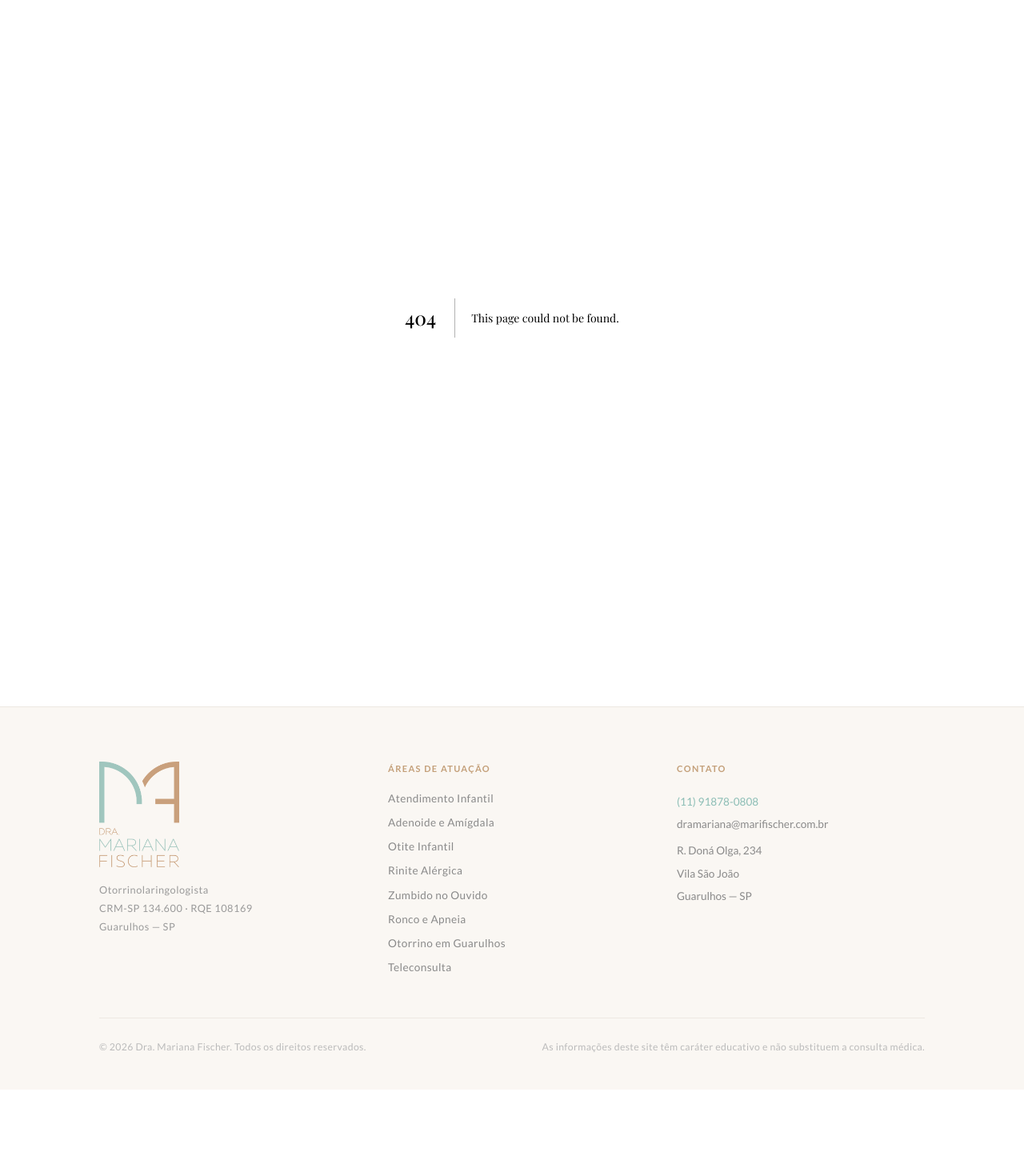
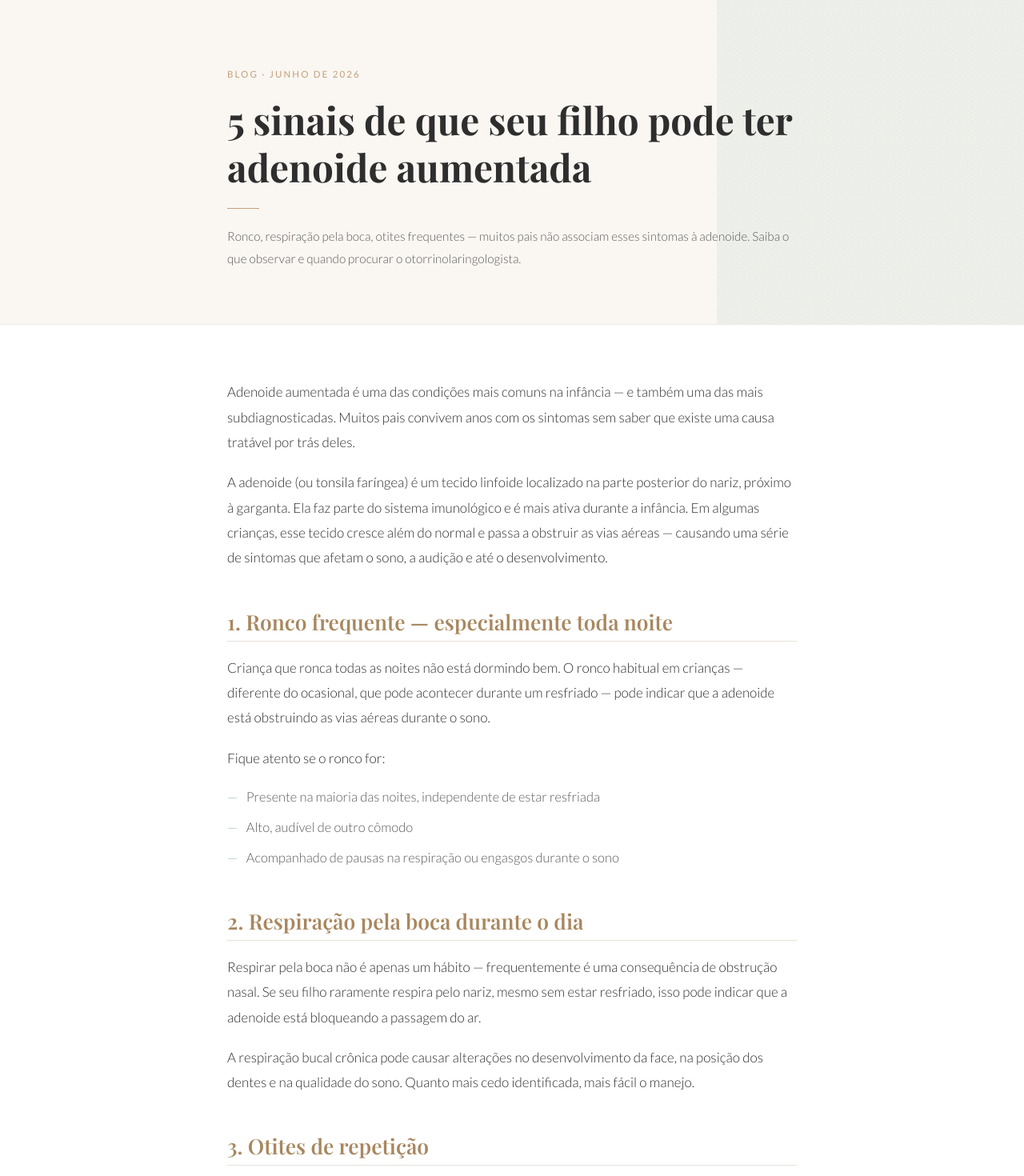
Before and after one commit to andre-m-carvalho/marifischer, a Next.js app: page /blog/sinais-adenoide-aumentada-crianca/ in a window 1280 px wide. Before the commit this address had no page. Shown: the part 80-1550 px from the top of the page at 80% size. Before the commit the page ends 1442 px from the top, so only its background shows below. Built offline with nearby package versions, Linux system fonts and the light colour scheme.

Commit message:
feat: pipeline MDX + primeiro artigo blog adenoide

```diff
--- /dev/null
+++ b/app/blog/[slug]/page.tsx
@@ -0,0 +1,76 @@
+import type { Metadata } from "next";
+import { notFound } from "next/navigation";
+import { MDXRemote } from "next-mdx-remote/rsc";
+import { getAllPosts, getPost } from "@/lib/blog";
+import CTAWhatsApp from "@/components/CTAWhatsApp";
+import AvisoLegal from "@/components/AvisoLegal";
+
+export async function generateStaticParams() {
+  return getAllPosts().map((p) => ({ slug: p.slug }));
+}
+
+export async function generateMetadata({ params }: { params: Promise<{ slug: string }> }): Promise<Metadata> {
+  const { slug } = await params;
+  const post = getPost(slug);
+  if (!post) return {};
+  return {
+    title: post.titulo,
+    description: post.resumo,
+  };
+}
+
+const serif: React.CSSProperties = { fontFamily: "var(--font-serif)" };
+const sans: React.CSSProperties = { fontFamily: "var(--font-sans)" };
+
+export default async function BlogPost({ params }: { params: Promise<{ slug: string }> }) {
+  const { slug } = await params;
+  const post = getPost(slug);
+  if (!post) notFound();
+
+  return (
+    <>
+      {/* Hero */}
+      <section style={{ background: "#FAF7F3", padding: "5rem 2rem 4rem", borderBottom: "1px solid #EDE8E2", position: "relative", overflow: "hidden" }}>
+        <div style={{ position: "absolute", right: 0, top: 0, bottom: 0, width: "30%", backgroundImage: "url(/pattern.png)", backgroundRepeat: "repeat", backgroundSize: "90px", opacity: 0.15 }} />
+        <div className="container" style={{ maxWidth: "780px", position: "relative" }}>
+          <p style={{ ...sans, fontSize: "0.68rem", letterSpacing: "0.18em", textTransform: "uppercase", color: "#C4A07A", marginBottom: "1rem" }}>
+            Blog · {post.data}
+          </p>
+          <h1 style={{ ...serif, fontSize: "clamp(1.8rem, 4vw, 2.8rem)", fontWeight: 700, color: "#2E2E2E", lineHeight: 1.25 }}>
+            {post.titulo}
+          </h1>
+          <div style={{ width: "40px", height: "1px", background: "#C4A07A", margin: "1.25rem 0" }} />
+          <p style={{ ...sans, fontSize: "0.9rem", color: "#5A5A5A", lineHeight: 1.8, fontWeight: 300 }}>
+            {post.resumo}
+          </p>
+        </div>
+      </section>
+
+      {/* Conteúdo */}
+      <section style={{ padding: "4rem 2rem 5rem", background: "#fff" }}>
+        <div className="container" style={{ maxWidth: "780px" }}>
+          <div className="prose">
+            <MDXRemote source={post.conteudo} />
+          </div>
+
+          {/* CTA */}
+          <div style={{ marginTop: "3.5rem", padding: "2.5rem", background: "#FAF7F3", borderRadius: "2px", border: "1px solid #EDE8E2" }}>
+            <p style={{ ...sans, fontSize: "0.68rem", letterSpacing: "0.15em", textTransform: "uppercase", color: "#C4A07A", marginBottom: "0.5rem" }}>
+              Agendamento
+            </p>
+            <h3 style={{ ...serif, fontSize: "1.5rem", fontWeight: 700, color: "#2E2E2E", marginBottom: "0.75rem" }}>
+              Ficou com dúvidas? Agende uma Avaliação
+            </h3>
+            <p style={{ ...sans, fontSize: "0.82rem", color: "#8A8A8A", marginBottom: "1.5rem", lineHeight: 1.8, fontWeight: 300 }}>
+              📍 R. Doná Olga, 234 — Vila São João, Guarulhos — SP<br />
+              Atendimento particular para adultos e crianças.
+            </p>
+            <CTAWhatsApp />
+          </div>
+
+          <AvisoLegal />
+        </div>
+      </section>
+    </>
+  );
+}
--- a/app/blog/page.tsx
+++ b/app/blog/page.tsx
@@ -1,5 +1,6 @@
 import type { Metadata } from "next";
 import Link from "next/link";
+import { getAllPosts } from "@/lib/blog";
 
 export const metadata: Metadata = {
   title: "Blog — Informações sobre Saúde Otorrinolaringológica",
@@ -10,10 +11,9 @@ export const metadata: Metadata = {
 const serif: React.CSSProperties = { fontFamily: "var(--font-serif)" };
 const sans: React.CSSProperties = { fontFamily: "var(--font-sans)" };
 
-// Futuramente os posts virão de /content/blog/*.mdx
-const posts: { slug: string; titulo: string; resumo: string; data: string }[] = [];
+export default function Blog() {
+  const posts = getAllPosts();
 
-export default function Blog() {
   return (
     <>
       {/* Hero */}
@@ -33,7 +33,7 @@ export default function Blog() {
         </div>
       </section>
 
-      {/* Conteúdo */}
+      {/* Lista de posts */}
       <section style={{ padding: "5rem 2rem", background: "#fff" }}>
         <div className="container" style={{ maxWidth: "800px" }}>
           {posts.length === 0 ? (
@@ -51,14 +51,14 @@ export default function Blog() {
               </Link>
             </div>
           ) : (
-            <div style={{ display: "flex", flexDirection: "column", gap: "2rem" }}>
-              {posts.map((post) => (
+            <div style={{ display: "flex", flexDirection: "column", gap: "0" }}>
+              {posts.map((post, i) => (
                 <Link key={post.slug} href={`/blog/${post.slug}/`} style={{ textDecoration: "none" }} className="card-especialidade">
-                  <div style={{ padding: "2rem", border: "1px solid #EDE8E2" }}>
-                    <p style={{ ...sans, fontSize: "0.72rem", color: "#AAAAAA", letterSpacing: "0.06em", marginBottom: "0.5rem" }}>{post.data}</p>
-                    <h2 style={{ ...serif, fontSize: "1.2rem", fontWeight: 600, color: "#2E2E2E", marginBottom: "0.6rem" }}>{post.titulo}</h2>
-                    <p style={{ ...sans, color: "#6B6B6B", fontSize: "0.88rem", lineHeight: 1.7, fontWeight: 300 }}>{post.resumo}</p>
-                    <span className="link-gold" style={{ ...sans, display: "inline-block", marginTop: "1rem", fontSize: "0.7rem", letterSpacing: "0.1em", textTransform: "uppercase" }}>
+                  <div style={{ padding: "2.5rem 0", borderBottom: "1px solid #EDE8E2", borderTop: i === 0 ? "1px solid #EDE8E2" : "none" }}>
+                    <p style={{ ...sans, fontSize: "0.68rem", color: "#C4A07A", letterSpacing: "0.1em", textTransform: "uppercase", marginBottom: "0.6rem" }}>{post.data}</p>
+                    <h2 style={{ ...serif, fontSize: "1.3rem", fontWeight: 600, color: "#2E2E2E", marginBottom: "0.6rem", lineHeight: 1.3 }}>{post.titulo}</h2>
+                    <p style={{ ...sans, color: "#6B6B6B", fontSize: "0.88rem", lineHeight: 1.7, fontWeight: 300, marginBottom: "1rem" }}>{post.resumo}</p>
+                    <span className="link-gold" style={{ ...sans, fontSize: "0.68rem", letterSpacing: "0.1em", textTransform: "uppercase" }}>
                       Ler artigo
                     </span>
                   </div>
--- a/app/sitemap.ts
+++ b/app/sitemap.ts
@@ -17,5 +17,6 @@ export default function sitemap(): MetadataRoute.Sitemap {
     { url: `${base}/otorrinolaringologista-guarulhos/`, lastModified: now, changeFrequency: "monthly", priority: 0.95 },
     { url: `${base}/teleconsulta-otorrinolaringologista/`, lastModified: now, changeFrequency: "monthly", priority: 0.95 },
     { url: `${base}/blog/`, lastModified: now, changeFrequency: "weekly", priority: 0.7 },
+    { url: `${base}/blog/sinais-adenoide-aumentada-crianca/`, lastModified: now, changeFrequency: "monthly", priority: 0.8 },
   ];
 }
--- /dev/null
+++ b/content/blog/sinais-adenoide-aumentada-crianca.mdx
@@ -0,0 +1,56 @@
+---
+titulo: "5 sinais de que seu filho pode ter adenoide aumentada"
+resumo: "Ronco, respiração pela boca, otites frequentes — muitos pais não associam esses sintomas à adenoide. Saiba o que observar e quando procurar o otorrinolaringologista."
+data: "Junho de 2026"
+dataISO: "2026-06-02"
+---
+
+Adenoide aumentada é uma das condições mais comuns na infância — e também uma das mais subdiagnosticadas. Muitos pais convivem anos com os sintomas sem saber que existe uma causa tratável por trás deles.
+
+A adenoide (ou tonsila faríngea) é um tecido linfoide localizado na parte posterior do nariz, próximo à garganta. Ela faz parte do sistema imunológico e é mais ativa durante a infância. Em algumas crianças, esse tecido cresce além do normal e passa a obstruir as vias aéreas — causando uma série de sintomas que afetam o sono, a audição e até o desenvolvimento.
+
+## 1. Ronco frequente — especialmente toda noite
+
+Criança que ronca todas as noites não está dormindo bem. O ronco habitual em crianças — diferente do ocasional, que pode acontecer durante um resfriado — pode indicar que a adenoide está obstruindo as vias aéreas durante o sono.
+
+Fique atento se o ronco for:
+- Presente na maioria das noites, independente de estar resfriada
+- Alto, audível de outro cômodo
+- Acompanhado de pausas na respiração ou engasgos durante o sono
+
+## 2. Respiração pela boca durante o dia
+
+Respirar pela boca não é apenas um hábito — frequentemente é uma consequência de obstrução nasal. Se seu filho raramente respira pelo nariz, mesmo sem estar resfriado, isso pode indicar que a adenoide está bloqueando a passagem do ar.
+
+A respiração bucal crônica pode causar alterações no desenvolvimento da face, na posição dos dentes e na qualidade do sono. Quanto mais cedo identificada, mais fácil o manejo.
+
+## 3. Otites de repetição
+
+A adenoide fica muito próxima da tuba auditiva — o canal que conecta a parte posterior do nariz ao ouvido médio. Quando a adenoide está aumentada, ela pode dificultar a drenagem adequada do ouvido médio, favorecendo o acúmulo de líquido e a ocorrência de otites.
+
+Se seu filho já teve **três ou mais episódios de otite em seis meses**, ou **quatro ou mais em um ano**, o otorrinolaringologista deve avaliar se a adenoide está contribuindo para esse quadro.
+
+## 4. Voz anasalada — como se estivesse sempre resfriado
+
+Aquela voz "fechada", nasalada, como se a criança estivesse permanentemente congestionada — mesmo sem coriza — é um sinal clássico de obstrução nasal crônica. Acontece porque o ar não consegue circular normalmente pelas fossas nasais, alterando a ressonância da voz.
+
+Se a voz do seu filho soa assim de forma habitual, vale investigar.
+
+## 5. Sono agitado, suor excessivo e cansaço durante o dia
+
+Criança que não dorme bem acorda cansada. Os sinais de sono de má qualidade incluem:
+
+- Agitação noturna — vira muito na cama, acorda assustada
+- Suor excessivo durante o sono
+- Enurese noturna (xixi na cama) em crianças maiores
+- Cansaço durante o dia, irritabilidade ou dificuldade de concentração na escola
+
+Esses sinais muitas vezes são atribuídos a outros fatores, mas podem ser consequência direta de um sono fragmentado pela obstrução das vias aéreas.
+
+## Quando procurar o otorrinolaringologista?
+
+Se seu filho apresenta **dois ou mais** desses sinais de forma habitual, a avaliação com otorrinolaringologista é indicada. O exame é simples, rápido e permite identificar se a adenoide está aumentada e em que grau.
+
+O tratamento depende da intensidade dos sintomas e do impacto na qualidade de vida da criança. Em muitos casos, o acompanhamento clínico é suficiente — a adenoide tende a diminuir naturalmente com o crescimento. Em outros, a indicação cirúrgica (adenoidectomia) pode ser necessária para resolver o problema de forma definitiva.
+
+**A avaliação precoce evita que os sintomas se prolonguem e causem impactos no desenvolvimento da criança.**
--- /dev/null
+++ b/lib/blog.ts
@@ -0,0 +1,55 @@
+import fs from "fs";
+import path from "path";
+import matter from "gray-matter";
+
+const postsDir = path.join(process.cwd(), "content/blog");
+
+export interface PostMeta {
+  slug: string;
+  titulo: string;
+  resumo: string;
+  data: string;
+  dataISO: string;
+}
+
+export interface Post extends PostMeta {
+  conteudo: string;
+}
+
+export function getAllPosts(): PostMeta[] {
+  if (!fs.existsSync(postsDir)) return [];
+
+  const files = fs.readdirSync(postsDir).filter((f) => f.endsWith(".mdx"));
+
+  return files
+    .map((filename) => {
+      const slug = filename.replace(/\.mdx$/, "");
+      const raw = fs.readFileSync(path.join(postsDir, filename), "utf8");
+      const { data } = matter(raw);
+      return {
+        slug,
+        titulo: data.titulo ?? "",
+        resumo: data.resumo ?? "",
+        data: data.data ?? "",
+        dataISO: data.dataISO ?? "",
+      };
+    })
+    .sort((a, b) => (a.dataISO < b.dataISO ? 1 : -1));
+}
+
+export function getPost(slug: string): Post | null {
+  const filepath = path.join(postsDir, `${slug}.mdx`);
+  if (!fs.existsSync(filepath)) return null;
+
+  const raw = fs.readFileSync(filepath, "utf8");
+  const { data, content } = matter(raw);
+
+  return {
+    slug,
+    titulo: data.titulo ?? "",
+    resumo: data.resumo ?? "",
+    data: data.data ?? "",
+    dataISO: data.dataISO ?? "",
+    conteudo: content,
+  };
+}
```
